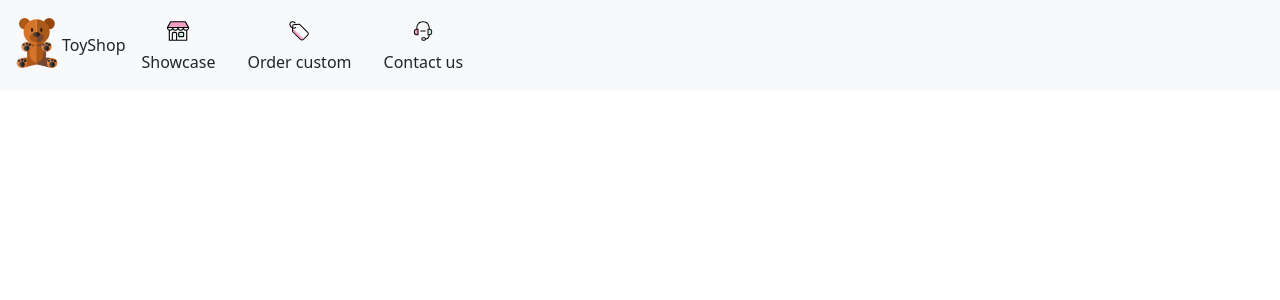
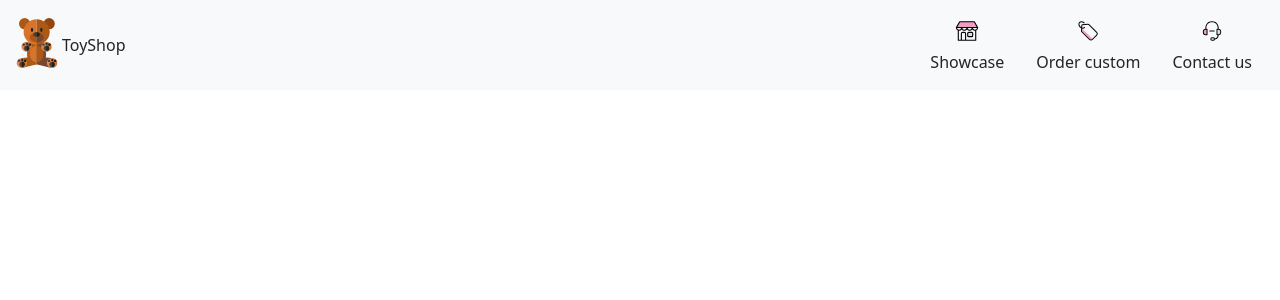
Before and after one commit to YuryLobkov/toyshop, a Django app: page / in a window 1280 px wide. Shown: the top 300 px of the page. Run offline with Django 4.2, Linux system fonts and the light colour scheme; data that the repository does not hold is empty.

Commit message:
align-end desctop navmenu buttons

```diff
--- a/toyshop/showcase/templates/showcase/base.html
+++ b/toyshop/showcase/templates/showcase/base.html
@@ -30,7 +30,7 @@
                     aria-expanded="false" aria-label="Toggle navigation">
                     <span class="navbar-toggler-icon"></span>
                 </button>
-                <div class="collapse navbar-collapse align-self-end" id="navbarSupportedContent">
+                <div class="collapse navbar-collapse justify-content-end" id="navbarSupportedContent">
                     <ul class="nav col-12 col-lg-auto my-2 justify-content-center my-md-0 text-small">
                         <li>
                             <a href="#" class="nav-link text-dark">
```
